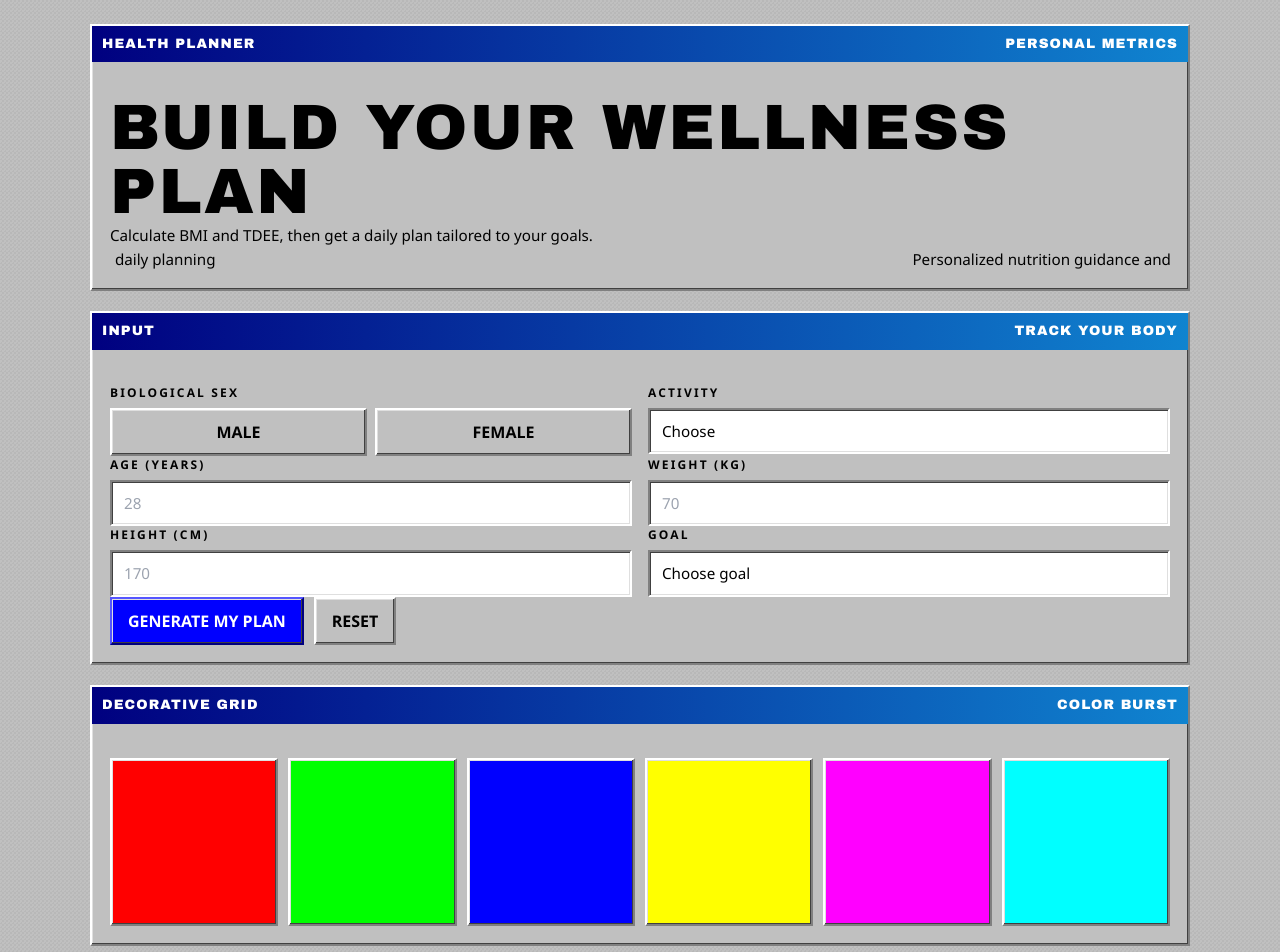
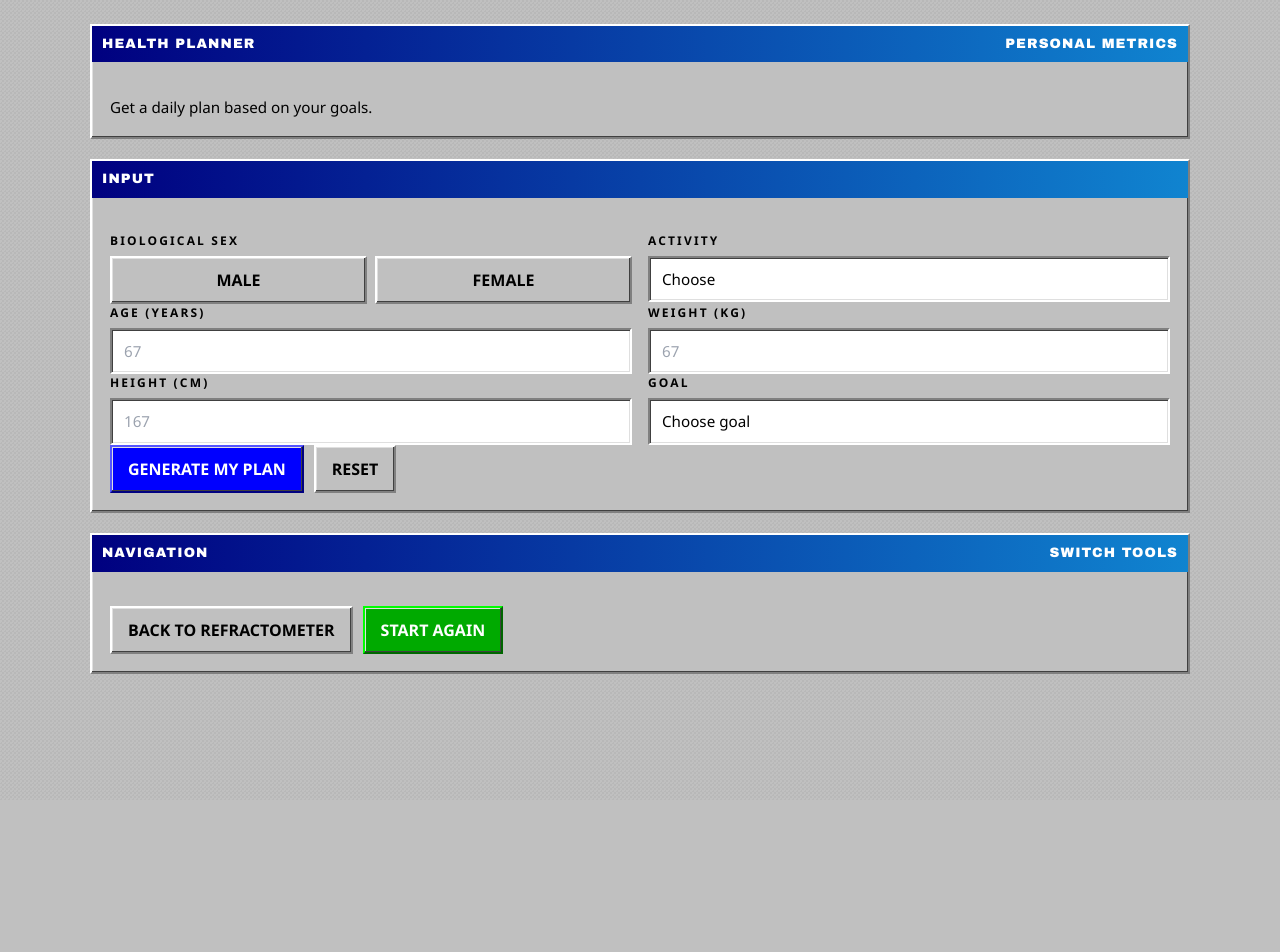
Before and after one commit to dshravank11-lgtm/BrixRefractometer, a Next.js app: page /health in a window 1280 px wide. Shown: the top 952 px of the page. After the commit the page ends 800 px from the top, so only its background shows below. Built offline with nearby package versions, Linux system fonts and the light colour scheme.

Commit message:
Update page.js

```diff
--- a/src/app/health/page.js
+++ b/src/app/health/page.js
@@ -14,14 +14,14 @@ function PlanOutput({ text, loading }) {
   if (loading) {
     return (
       <div className="panel-inset">
-        <div className="result-pill">Generating nutrition plan...</div>
+        <div className="result-pill">Creating plan...</div>
       </div>
     );
   }
   if (!text) {
     return (
       <div className="panel-inset">
-        <div className="result-pill">Fill in your details and generate your plan.</div>
+        <div className="result-pill">Fill in your details and generate your plan</div>
       </div>
     );
   }
@@ -120,16 +120,12 @@ export default function HealthPlanner() {
         <section className="hero-window panel-outset">
           <div className="title-bar"><span>Health Planner</span><span>Personal metrics</span></div>
           <div className="panel-content">
-            <div className="hero-headline">Build your wellness plan</div>
-            <p className="hero-copy">Calculate BMI and TDEE, then get a daily plan tailored to your goals.</p>
-            <Marquee gradient={false} speed={46} pauseOnHover>
-              <span className="hero-copy">Personalized nutrition guidance and daily planning</span>
-            </Marquee>
+            <p className="hero-copy">Get a daily plan based on your goals.</p>
           </div>
         </section>
 
         <section className="form-window panel-outset">
-          <div className="title-bar"><span>Input</span><span>Track your body</span></div>
+          <div className="title-bar"><span>Input</span><span></span></div>
           <div className="panel-content">
             <div className="form-row">
               <div className="form-field">
@@ -153,17 +149,17 @@ export default function HealthPlanner() {
             <div className="form-row">
               <div className="form-field">
                 <label className="form-label">Age (years)</label>
-                <input className="retro-input" type="number" value={age} onChange={(e) => setAge(e.target.value)} placeholder="28" />
+                <input className="retro-input" type="number" value={age} onChange={(e) => setAge(e.target.value)} placeholder="67" />
               </div>
               <div className="form-field">
                 <label className="form-label">Weight (kg)</label>
-                <input className="retro-input" type="number" value={weight} onChange={(e) => setWeight(e.target.value)} placeholder="70" />
+                <input className="retro-input" type="number" value={weight} onChange={(e) => setWeight(e.target.value)} placeholder="67" />
               </div>
             </div>
             <div className="form-row">
               <div className="form-field">
                 <label className="form-label">Height (cm)</label>
-                <input className="retro-input" type="number" value={height} onChange={(e) => setHeight(e.target.value)} placeholder="170" />
+                <input className="retro-input" type="number" value={height} onChange={(e) => setHeight(e.target.value)} placeholder="167" />
               </div>
               <div className="form-field">
                 <label className="form-label">Goal</label>
@@ -197,19 +193,7 @@ export default function HealthPlanner() {
           </section>
         )}
 
-        <section className="feature-window panel-outset bg-construction">
-          <div className="title-bar"><span>Decorative Grid</span><span>Color burst</span></div>
-          <div className="panel-content">
-            <div className="color-grid">
-              <div className="color-square red" />
-              <div className="color-square green" />
-              <div className="color-square blue" />
-              <div className="color-square yellow" />
-              <div className="color-square magenta" />
-              <div className="color-square cyan" />
-            </div>
-          </div>
-        </section>
+
 
         <section className="cta-window panel-outset">
           <div className="title-bar"><span>Navigation</span><span>Switch tools</span></div>
```
